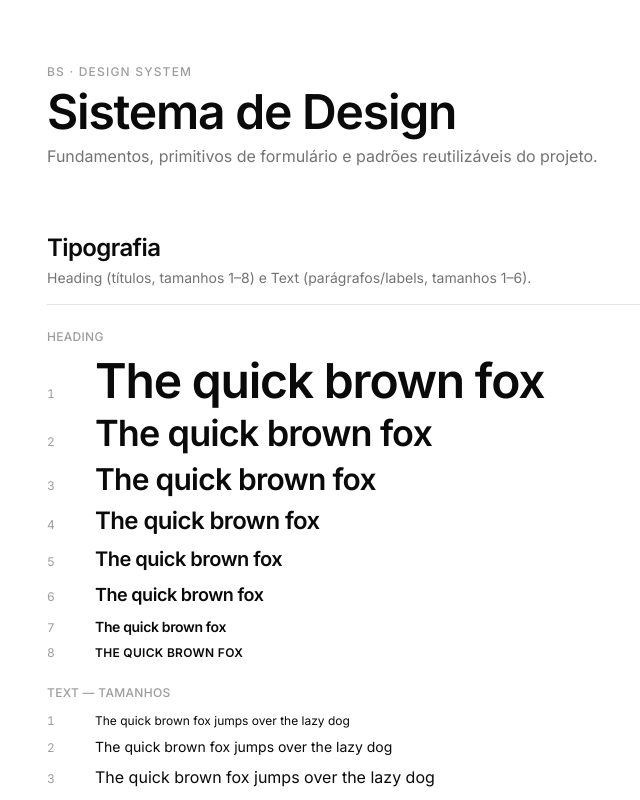
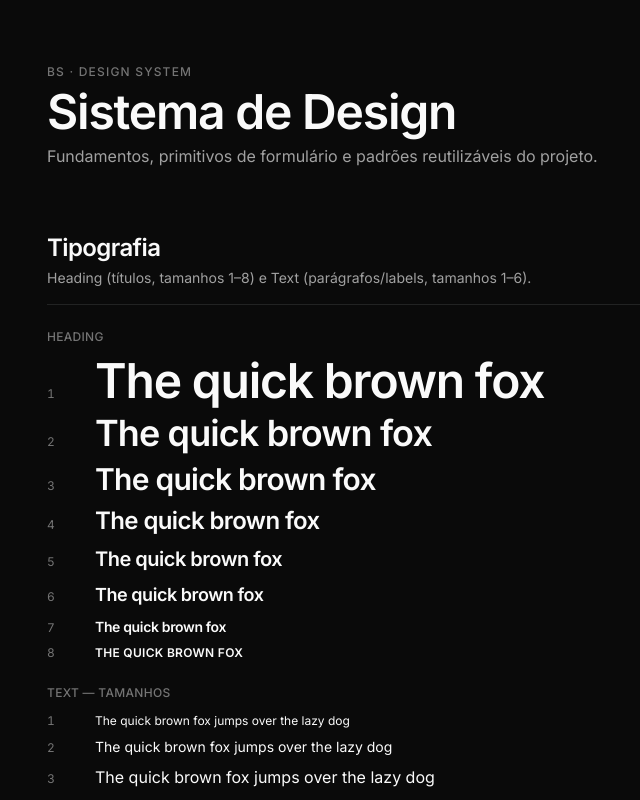
Before and after one commit to pedroburneiko/BS, a Next.js app: page / in a window 1280 px wide. Shown: the top 800 px of the page, without its empty margins (209-849 px from the left). Built offline with nearby package versions, Linux system fonts and the light colour scheme.

Commit message:
feat: add dark mode styling and new dark theme logo
Co-authored-by: pedroburneiko <146845628+pedroburneiko@users.noreply.github.com>

```diff
--- a/app/page.tsx
+++ b/app/page.tsx
@@ -5,7 +5,7 @@ import { Text } from "@/components/ui/text"
 
 export default function Page() {
   return (
-    <main className="min-h-screen bg-background px-6 py-16">
+    <main className="dark min-h-screen bg-background px-6 py-16 text-foreground">
       <DesignSystem />
 
       <section className="mx-auto mt-16 flex w-full max-w-3xl flex-col gap-6">
```
Also changed, not shown: ds-dark.png (added).
